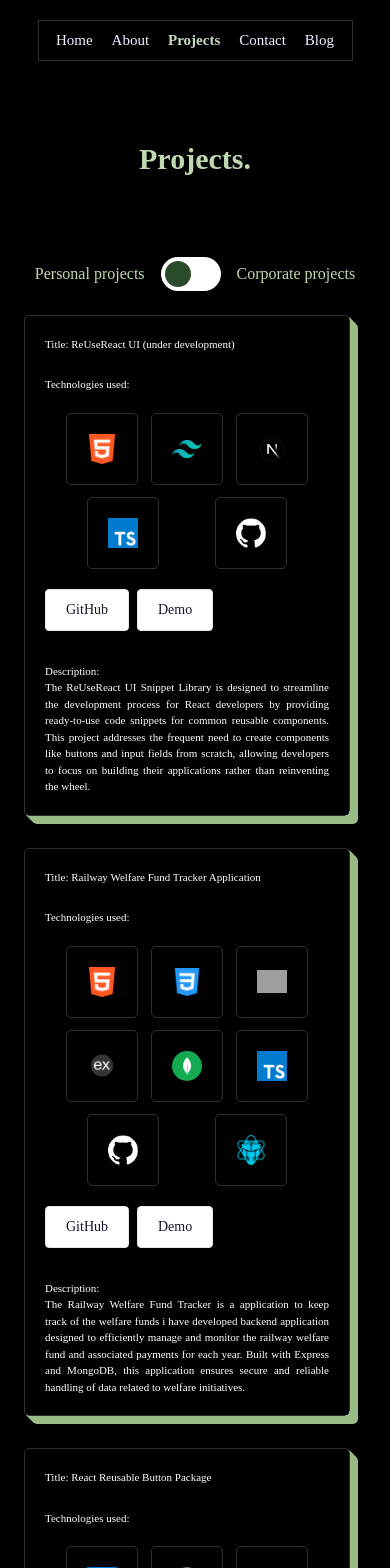
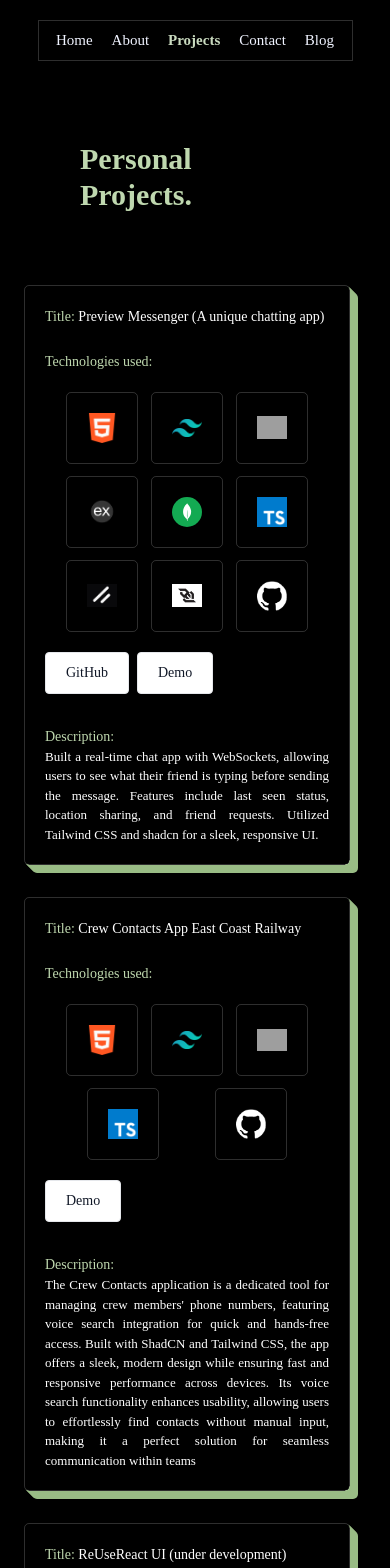
Before and after one commit to nagendrayakkaladevara/Portfolio_React_Frontend, a React (Create React App) app: page /projects in a window 390 px wide. Shown: the top 1568 px of the page. Built offline with nearby package versions, Linux system fonts and the light colour scheme; grey boxes are pictures that could not be loaded; a web font is replaced by a local one.

Commit message:
projects updated

```diff
--- a/src/components/technologys.js
+++ b/src/components/technologys.js
@@ -19,6 +19,8 @@ import NPMIcon from '../asserts/images/Npm-logo.png';
 import GitHubWhiteLogo from '../asserts/images/githubwhitelogo-removebg-preview.png';
 import NextJSWhiteLogo from '../asserts/images/nextjswhitelogo-removebg-preview.png';
 import PrimeReactIcon from '../asserts/images/primereact-logo.png';
+import shadcnui from '../asserts/images/shadcnlogo.png';
+import websocketlogo from '../asserts/images/websocketlogo.jpg';
 
 const Technologys = ({ data, titleColor }) => {
     const Tech = [
@@ -99,21 +101,33 @@ const Technologys = ({ data, titleColor }) => {
                 title: "SVN",
             },
         }, {
+            "npm": {
+                icon: NPMIcon,
+                title: "NPM",
+            }
+        }, {
+            "primeReact": {
+                icon: PrimeReactIcon,
+                title: "Prime React",
+            }
+        },
+        {
+            "shadcnui": {
+                icon: shadcnui,
+                title: "shadcn/ui",
+            }
+        },
+        {
+            "websockets": {
+                icon: websocketlogo,
+                title: "Websocket",
+            }
+        }, {
             "github": {
                 icon: GitHubWhiteLogo,
                 title: "Github",
             },
-        }, {
-            "npm": {
-                icon: NPMIcon,
-                title: "NPM",
-            }
-        },{
-            "primeReact": {
-                icon: PrimeReactIcon,
-                title: "Prime React",
-            }
-        }
+        },
     ];
 
     const filterTech = (data, tech) => {
--- a/src/pages/blog/blogPost.js
+++ b/src/pages/blog/blogPost.js
@@ -76,10 +76,10 @@ const BlogPost = () => {
                         <p>Updated At: {data.updatedAt}</p>
                     </div>
                     {/* <div style={{ height: "100vh" }}> */}
-                        <div className='flex justify-center  m-10 '  >
-                            <div className='blogPostSection p-5'>
+                        <div className='flex justify-center  m-10 h-screen'  >
+                            <div className='blogPostSection p-5 h-fit'>
                                 <div>
-                                    <p className='text-3xl font-bold sm:text-1xl flex justify-start focus-in-expand' style={{ color: "#12372A" }}>{data.title}</p>
+                                    <p className='sm:text-3xl font-bold text-base flex justify-start focus-in-expand' style={{ color: "#12372A" }}>{data.title}</p>
                                     <p className='BlogDate'>{formatDate(data.date_published)}</p>
                                     <div style={{ display: "flex", flexDirection: "row", gap: "10px" }}>
                                         {data.categories.map((items, index) => {
@@ -92,7 +92,7 @@ const BlogPost = () => {
                                 <br />
                                 <br />
                                 {data.description.map((desc, index) => (
-                                    <div className='blogdiscription focus-in-expand' key={index}>
+                                    <div className=' focus-in-expand text-sm sm:text-base text-justify' key={index}>
                                         <p>{desc.paragraph1}</p>
                                         <br />
                                         {data.code !== '' &&
--- a/src/pages/projects/project.js
+++ b/src/pages/projects/project.js
@@ -5,8 +5,42 @@ import Technologys from "../../components/technologys";
 
 export const DataPersonal = [
     {
+        title: "Preview Messenger (A unique chatting app)",
+        techUsed: ["html", "typescript", 'tailwind', "react", 'expressjs', 'mangodb', "websockets", 'shadcnui', 'github'],
+        description: "Built a real-time chat app with WebSockets, allowing users to see what their friend is typing before sending the message. Features include last seen status, location sharing, and friend requests. Utilized Tailwind CSS and shadcn for a sleek, responsive UI.",
+        active: "yes",
+        demolink: "previewmessenger.netlify.app",
+        github: 'https://github.com/nagendrayakkaladevara/chatapp-Vite-React-Typescript-Frontend',
+        projects: 'previewmessenger',
+        keypoints: [
+            { "sideHeading": "No Additional Dependencies", "keypoint": "Users can integrate these snippets without the hassle of installing extra libraries, ensuring a lightweight and efficient development experience." },
+            { "sideHeading": "Reusable Code Snippets", "keypoint": "The library offers a comprehensive collection of code snippets for essential React components, enabling developers to quickly copy and paste code directly into their projects." },
+            { "sideHeading": "Customization Flexibility", "keypoint": "While the snippets are ready to use, developers have the flexibility to modify components according to their project requirements, promoting creativity and adaptability." },
+            { "sideHeading": "Tailwind CSS Integration", "keypoint": "The project includes snippets that utilize Tailwind CSS, allowing developers to leverage utility-first styling for their components effortlessly." },
+            { "sideHeading": "Benefits", "keypoint": "This project significantly reduces the time and effort required for component development in React, making it an invaluable resource for developers of all skill levels. By providing a straightforward way to access and customize reusable components, the ReUseReact UI Library empowers developers to enhance their productivity and focus on delivering high-quality applications." }
+        ],
+        conclusion: 'This project is aimed at React developers looking for a quick and efficient way to implement common components in their projects, whether they are beginners seeking guidance or experienced developers looking to save time.'
+    },
+    {
+        title: "Crew Contacts App East Coast Railway",
+        techUsed: ["html", "typescript", 'tailwind', "react", 'github'],
+        description: "The Crew Contacts application is a dedicated tool for managing crew members' phone numbers, featuring voice search integration for quick and hands-free access. Built with ShadCN and Tailwind CSS, the app offers a sleek, modern design while ensuring fast and responsive performance across devices. Its voice search functionality enhances usability, allowing users to effortlessly find contacts without manual input, making it a perfect solution for seamless communication within teams",
+        active: "yes",
+        demolink: "https://crewcontacts.netlify.app/",
+        github: '',
+        projects: 'CrewContactsApp',
+        keypoints: [
+            { "sideHeading": "No Additional Dependencies", "keypoint": "Users can integrate these snippets without the hassle of installing extra libraries, ensuring a lightweight and efficient development experience." },
+            { "sideHeading": "Reusable Code Snippets", "keypoint": "The library offers a comprehensive collection of code snippets for essential React components, enabling developers to quickly copy and paste code directly into their projects." },
+            { "sideHeading": "Customization Flexibility", "keypoint": "While the snippets are ready to use, developers have the flexibility to modify components according to their project requirements, promoting creativity and adaptability." },
+            { "sideHeading": "Tailwind CSS Integration", "keypoint": "The project includes snippets that utilize Tailwind CSS, allowing developers to leverage utility-first styling for their components effortlessly." },
+            { "sideHeading": "Benefits", "keypoint": "This project significantly reduces the time and effort required for component development in React, making it an invaluable resource for developers of all skill levels. By providing a straightforward way to access and customize reusable components, the ReUseReact UI Library empowers developers to enhance their productivity and focus on delivering high-quality applications." }
+        ],
+        conclusion: 'This project is aimed at React developers looking for a quick and efficient way to implement common components in their projects, whether they are beginners seeking guidance or experienced developers looking to save time.'
+    },
+    {
         title: "ReUseReact UI (under development)",
-        techUsed: ["html","typescript", 'tailwind', "nextjs", 'github'],
+        techUsed: ["html", "typescript", 'tailwind', "nextjs", 'github'],
         description: "The ReUseReact UI Snippet Library is designed to streamline the development process for React developers by providing ready-to-use code snippets for common reusable components. This project addresses the frequent need to create components like buttons and input fields from scratch, allowing developers to focus on building their applications rather than reinventing the wheel.",
         active: "yes",
         demolink: "https://reusablereactui.netlify.app/",
@@ -23,7 +57,7 @@ export const DataPersonal = [
     },
     {
         title: "Railway Welfare Fund Tracker Application",
-        techUsed: ["html","css", "typescript", 'primeReact', "react", "PrimeReact", "expressjs", 'mangodb', 'github'],
+        techUsed: ["html", "css", "typescript", 'primeReact', "react", "PrimeReact", "expressjs", 'mangodb', 'github'],
         description: "The Railway Welfare Fund Tracker is a application to keep track of the welfare funds i have developed backend application designed to efficiently manage and monitor the railway welfare fund and associated payments for each year. Built with Express and MongoDB, this application ensures secure and reliable handling of data related to welfare initiatives.",
         active: "yes",
         demolink: "https://railwaypaymentstrackingapp.netlify.app/",
@@ -40,7 +74,7 @@ export const DataPersonal = [
     },
     {
         title: "React Reusable Button Package",
-        techUsed: ["typescript","npm","github"],
+        techUsed: ["typescript", "npm", "github"],
         description: "The React Reusable Button Package is a versatile npm package developed to simplify UI development in React applications. This package provides a customizable button component that enhances code reusability and streamlines the implementation of button elements across various projects.",
         active: "yes",
         demolink: "https://www.npmjs.com/package/@nagendrayakkaladevara/react-button-component",
@@ -54,6 +88,23 @@ export const DataPersonal = [
             { "sideHeading": "Integration with Icon Libraries", "keypoint": "The package allows for easy integration with popular icon libraries, enabling the addition of icons to buttons for improved visual appeal and user interaction." }
         ],
         conclusion: 'This npm package promotes efficient UI development by providing a reusable button component that minimizes redundancy and maximizes flexibility. By incorporating various styles, sizes, and customization options, developers can implement buttons that align perfectly with their application’s design and functionality.'
+    },
+    {
+        title: "Movie Search App (Revamp)",
+        techUsed: ["html", "nextjs", "tailwind", "typescript", "github"],
+        description: "Movie Search is a user-friendly web application built using NextJs and deployed on Netlify. This application enables users to search for movie details by entering the movie's title, providing them with comprehensive information about their desired films.This is a revamp of my old application build 2 years ago.",
+        active: "yes",
+        demolink: "https://moviesearchappnext.netlify.app/",
+        github: 'https://github.com/nagendrayakkaladevara/Revamp-MovieApp-NextJs-TypeScipt',
+        projects: 'MovieSearchApp',
+        keypoints: [
+            { "sideHeading": "Movie Search Functionality", "keypoint": "Users can easily search for movies by entering the movie's title into the search bar. The application then retrieves relevant movie details based on the user's input." },
+            { "sideHeading": "Comprehensive Movie Details", "keypoint": "Movie Searcher provides users with comprehensive information about the searched movies, including title, release year, genre, cast, synopsis, ratings, and more." },
+            { "sideHeading": "Responsive Design", "keypoint": "With a responsive design, Movie Searcher ensures that users can access and utilize the application seamlessly across various devices, including desktops, tablets, and smartphones." },
+            { "sideHeading": "User-Friendly Interface", "keypoint": " Movie Searcher boasts a clean and intuitive interface, making it easy for users to navigate and interact with the application. The search functionality is straightforward, allowing users to find the desired movie details quickly." },
+            { "sideHeading": "Instant Results", "keypoint": "Upon entering the movie's title into the search bar, Movie Searcher instantly retrieves and displays the relevant movie details, providing users with timely information." },
+        ],
+        conclusion: "Movie Searcher simplifies the process of finding movie details, offering users a convenient and efficient way to access information about their favorite films. Whether users are looking for movie synopses, cast members, or ratings, Movie Searcher provides a comprehensive solution for all their movie-related queries."
     },
     {
         title: "ECoRSU App",
@@ -87,26 +138,9 @@ export const DataPersonal = [
             { "sideHeading": "User-Friendly Interface", "keypoint": "Designed with a focus on usability, the application provides an intuitive interface that simplifies navigation and enhances user experience." }
         ],
         conclusion: "The ECoRSU Management Application serves as a centralized platform for managing news updates, documents, and visualizing key data points relevant to the ECoRSU community. By integrating authentication, content management, and data visualization functionalities, it empowers administrators to efficiently oversee and enhance communication within the organization"
-    },
-    {
-        title: "Movie Search App (Revamp)",
-        techUsed: ["html","nextjs", "tailwind", "typescript", "github"],
-        description: "Movie Search is a user-friendly web application built using NextJs and deployed on Netlify. This application enables users to search for movie details by entering the movie's title, providing them with comprehensive information about their desired films.This is a revamp of my old application build 2 years ago.",
-        active: "yes",
-        demolink: "https://moviesearchappnext.netlify.app/",
-        github: 'https://github.com/nagendrayakkaladevara/Revamp-MovieApp-NextJs-TypeScipt',
-        projects: 'MovieSearchApp',
-        keypoints: [
-            { "sideHeading": "Movie Search Functionality", "keypoint": "Users can easily search for movies by entering the movie's title into the search bar. The application then retrieves relevant movie details based on the user's input." },
-            { "sideHeading": "Comprehensive Movie Details", "keypoint": "Movie Searcher provides users with comprehensive information about the searched movies, including title, release year, genre, cast, synopsis, ratings, and more." },
-            { "sideHeading": "Responsive Design", "keypoint": "With a responsive design, Movie Searcher ensures that users can access and utilize the application seamlessly across various devices, including desktops, tablets, and smartphones." },
-            { "sideHeading": "User-Friendly Interface", "keypoint": " Movie Searcher boasts a clean and intuitive interface, making it easy for users to navigate and interact with the application. The search functionality is straightforward, allowing users to find the desired movie details quickly." },
-            { "sideHeading": "Instant Results", "keypoint": "Upon entering the movie's title into the search bar, Movie Searcher instantly retrieves and displays the relevant movie details, providing users with timely information." },
-        ],
-        conclusion: "Movie Searcher simplifies the process of finding movie details, offering users a convenient and efficient way to access information about their favorite films. Whether users are looking for movie synopses, cast members, or ratings, Movie Searcher provides a comprehensive solution for all their movie-related queries."
     }, {
         title: "Weather Finder (Revamp)",
-        techUsed: ["html","nextjs", "tailwind", "typescript", "github"],
+        techUsed: ["html", "nextjs", "tailwind", "typescript", "github"],
         description: "Weather Finder is an innovative web application built using NextJs and deployed on Netlify. Leveraging the power of Google Maps APIs for location services and search functionality, as well as weather APIs for real-time weather updates, Weather Finder provides users with accurate weather information based on their current location or specified search queries.This is a revamp of my old application build 2 years ago.",
         active: "yes",
         demolink: "https://weatherapp-skytrack.netlify.app/",
@@ -136,9 +170,9 @@ export const DataPersonal = [
             { "sideHeading": "User-Friendly Interface", "keypoint": "The application boasts an intuitive and user-friendly interface, making it easy for users to navigate, upload, and manage their documents with ease." },
         ],
         conclusion: "Document Closet simplifies document management by providing users with a secure, centralized platform to store and organize all their documents. Whether it's personal files, work documents, or important records, users can trust Document Closet to keep their information safe and easily accessible whenever they need it."
-    },  {
+    }, {
         title: "Crypto Price App",
-        techUsed: ["html","tailwind", "typescript", "react", 'github'],
+        techUsed: ["html", "tailwind", "typescript", "react", 'github'],
         description: "",
         active: "yes",
         demolink: "https://cryptopriceapplication.netlify.app/",
--- a/src/pages/projects/projects.js
+++ b/src/pages/projects/projects.js
@@ -201,7 +201,8 @@ const Projects = () => {
 
     return (
         <>
-            <p className='text-3xl font-bold sm:text-6xl flex justify-center m-10 p-10  ' style={{ color: "#BFD8AF" }}>Projects.</p>
+            <p className='text-3xl font-bold sm:text-6xl flex justify-center m-10 p-10  ' style={{ color: "#BFD8AF" }}>Personal Projects.</p>
+            <div style={{ display: "none" }}>
                 <section id="section-projects">
                     <div className='flex justify-center items-center gap-4'>
                         <p style={{ color: "#BFD8AF" }}>Personal projects</p>
@@ -212,6 +213,7 @@ const Projects = () => {
                         <p style={{ color: "#BFD8AF" }}>Corporate projects</p>
                     </div>
                 </section>
+            </div>
             {/* <Toast ref={toast} /> */}
             {/* <p style={{ display: "flex", justifyContent: 'center', color:"#F8EDE3" , padding:"15px"}}>Project links provided in this portfolio are for demonstration purposes only.</p> */}
             {isToggled ? (<>
@@ -220,20 +222,20 @@ const Projects = () => {
                         item.active === "yes" && (
                             <div key={index} className={`m-8 p-5 ${windowWidth < 680 ? "shadow-pop-brConstent" : ""} techblur`}>
                                 <div className='flex items-center '>
-                                    <p className='ProjectTitle text-white'>Title: </p><p className='ProjectTitleName'>&nbsp;{item.title}</p>
+                                    <p className='ProjectTitle text-white' style={{color:"#BFD8AF"}}>Title: </p><p className='ProjectTitleName'>&nbsp;{item.title}</p>
                                 </div>
                                 <br />
                                 <div>
-                                    <p className='ProjectTitle '>Contributed Technologies:</p>
+                                    <p className='ProjectTitle' style={{color:"#BFD8AF"}}>Contributed Technologies:</p>
                                     <Technologys data={item.techUsed} titleColor={"white"} />
                                 </div>
                                 <div>
-                                    <p className='ProjectTitle '>My Role: </p>
+                                    <p className='ProjectTitle'>My Role: </p>
                                     <p className='ProjectTitleName '>{item.myrole}</p>
                                 </div>
                                 <br />
                                 <div>
-                                    <p className='ProjectTitle '>Description: </p>
+                                    <p className='ProjectTitle'>Description: </p>
                                     <p className='ProjectTitleName '>{item.description}</p>
                                 </div>
                             </div>
@@ -246,11 +248,11 @@ const Projects = () => {
                         item.active === "yes" && (
                             <div key={index} className={`m-8 p-5 ${windowWidth < 680 ? "shadow-pop-brConstent" : "shadow-pop-br"} techblur`} >
                                 <div className={`flex items-center ${!isToggled ? "" : ""}`}>
-                                    <p className='ProjectTitle'>Title: </p><p className='ProjectTitleName'>&nbsp;{item.title}</p>
+                                    <p className='ProjectTitle' style={{color:"#BFD8AF"}}>Title: </p><p className='ProjectTitleName'>&nbsp;{item.title}</p>
                                 </div>
                                 <br />
                                 <div>
-                                    <p className={`ProjectTitle   ${!isToggled ? "" : ""}`}>Technologies used:</p>
+                                    <p className={`ProjectTitle   ${!isToggled ? "" : ""}`} style={{color:"#BFD8AF"}}>Technologies used:</p>
                                     <Technologys data={item.techUsed} titleColor={"white"} />
                                 </div>
                                 <div className="link-container">
@@ -275,8 +277,8 @@ const Projects = () => {
                                 </div>
                                 <br />
                                 <div>
-                                    <p className='ProjectTitle '>Description: </p>
-                                    <p className='Projectdescription ' style={{ textAlign: "justify", color: 'white' }}>{item.description}
+                                    <p className='ProjectTitle' style={{color:"#BFD8AF"}}>Description: </p>
+                                    <p className='Projectdescription' style={{ textAlign: "justify", color: 'white' }}>{item.description}
                                         {/* <Link to={`/project/${item.projects}`} style={{ color: "#687EFF" }}>read more</Link> */}
                                     </p>
                                 </div>
--- a/src/styles/styles.css
+++ b/src/styles/styles.css
@@ -301,14 +301,14 @@ input:checked+.toggle-slider:before {
 }
 
 .ProjectTitle {
-    font-size: 13px;
+    font-size: 16px;
     /* color: #12372A; */
     color: white;
     /* font-weight: 900; */
 }
 
 .ProjectTitleName {
-    font-size: 13px;
+    font-size: 16px;
     /* font-weight: 900; */
     /* color: #416D19; */
     color: white;
@@ -374,7 +374,7 @@ input:checked+.toggle-slider:before {
 }
 
 .Projectdescription {
-    font-size: 13px;
+    font-size: 15px;
     /* font-weight: 900; */
     color: #416D19;
 }
@@ -652,11 +652,11 @@ input:checked+.toggle-slider:before {
     }
 
     .ProjectTitle {
-        font-size: 11px;
+        font-size: 14px;
     }
 
     .ProjectTitleName {
-        font-size: 11px;
+        font-size: 14px;
     }
 
     .blogcardtitle {
@@ -683,7 +683,7 @@ input:checked+.toggle-slider:before {
     }
 
     .Projectdescription {
-        font-size: 11px;
+        font-size: 13px;
     }
 
     .blogdiscription>p {
```
Also changed, not shown: src/asserts/images/shadcnlogo.png (added), src/asserts/images/websocketlogo.jpg (added). Lines whose indentation alone changed are shown as unchanged.
